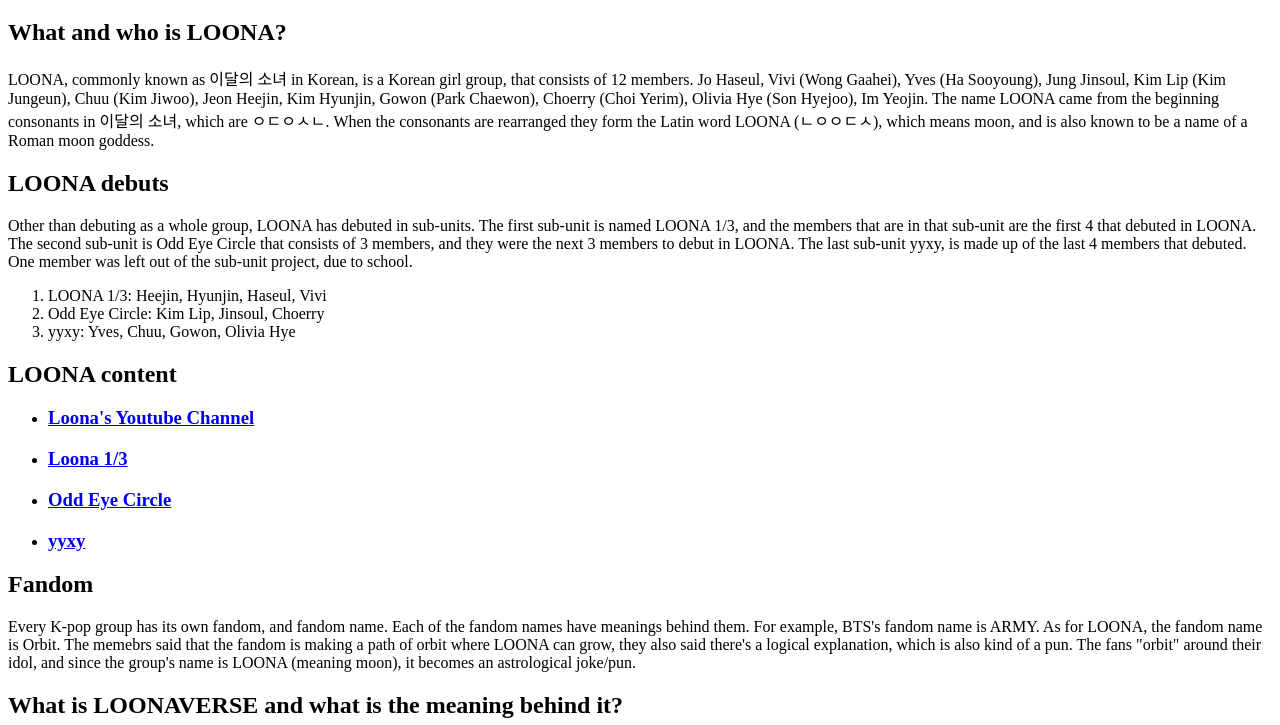
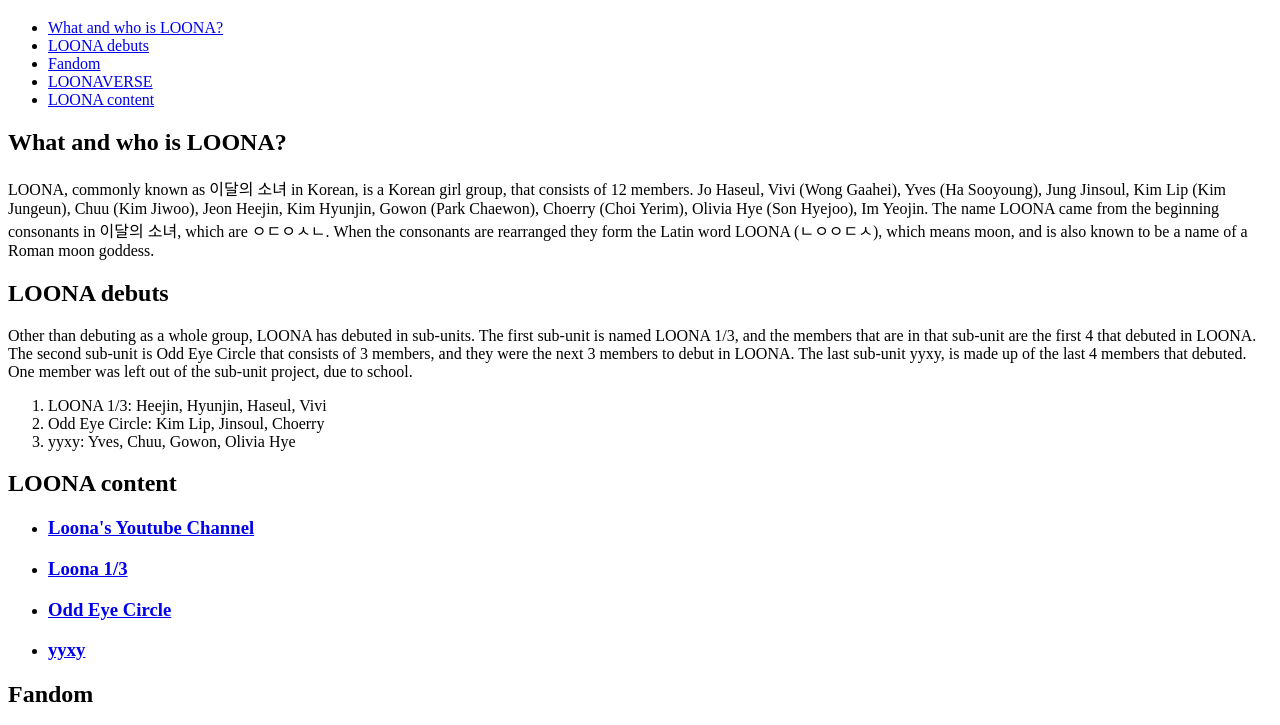
Before and after one commit to khancharyann/home, a plain HTML site: page loona.html in a window 1280 px wide. Shown: the part 61-786 px from the top of the page. Drawn offline with Linux system fonts and the light colour scheme.

Commit message:
Add files via upload

```diff
--- a/loona.html
+++ b/loona.html
@@ -4,7 +4,15 @@
 
 	<head><h1>LOO&Pi;&Delta;</h1></head>
 
-      <body>
+     <body>
+     <ul>
+		<li><a href="#WhatandwhoisLOONA">What and who is LOONA?</a></li>
+		<li><a href="#LOONAdebuts">LOONA debuts</a></li>
+		<li><a href="#Fandom">Fandom</a></li>
+		<li><a href="#LOONAVERSE">LOONAVERSE</a></li>
+		<li><a href="#YoutubeContent">LOONA content</a></li>
+
+	</ul>
 
       <h2 id="WhatandwhoisLOONA">What and who is LOONA?</h2>
 	  <p>LOONA, commonly known as 이달의 소녀 in Korean, is a Korean girl group, that consists of 12 members. Jo Haseul, Vivi (Wong Gaahei), Yves (Ha Sooyoung), Jung Jinsoul, Kim Lip (Kim Jungeun), Chuu (Kim Jiwoo), Jeon Heejin, Kim Hyunjin, Gowon (Park Chaewon), Choerry (Choi Yerim), Olivia Hye (Son Hyejoo), Im Yeojin. The name LOONA came from the beginning consonants in 이달의 소녀, which are ㅇㄷㅇㅅㄴ. When the consonants are rearranged they form the Latin word LOONA (ㄴㅇㅇㄷㅅ), which means moon, and is also known to be a name of a Roman moon goddess.  </p>
```
